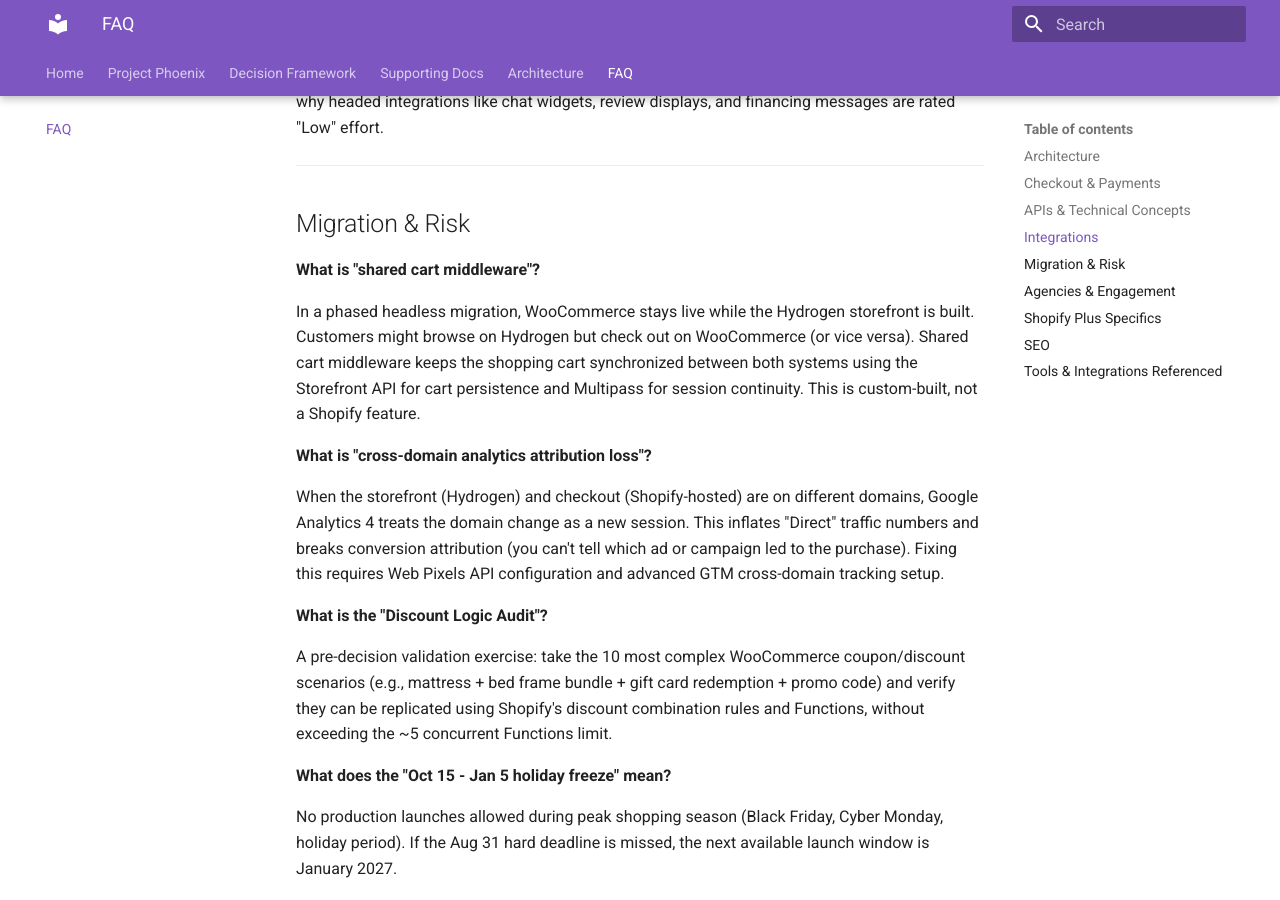
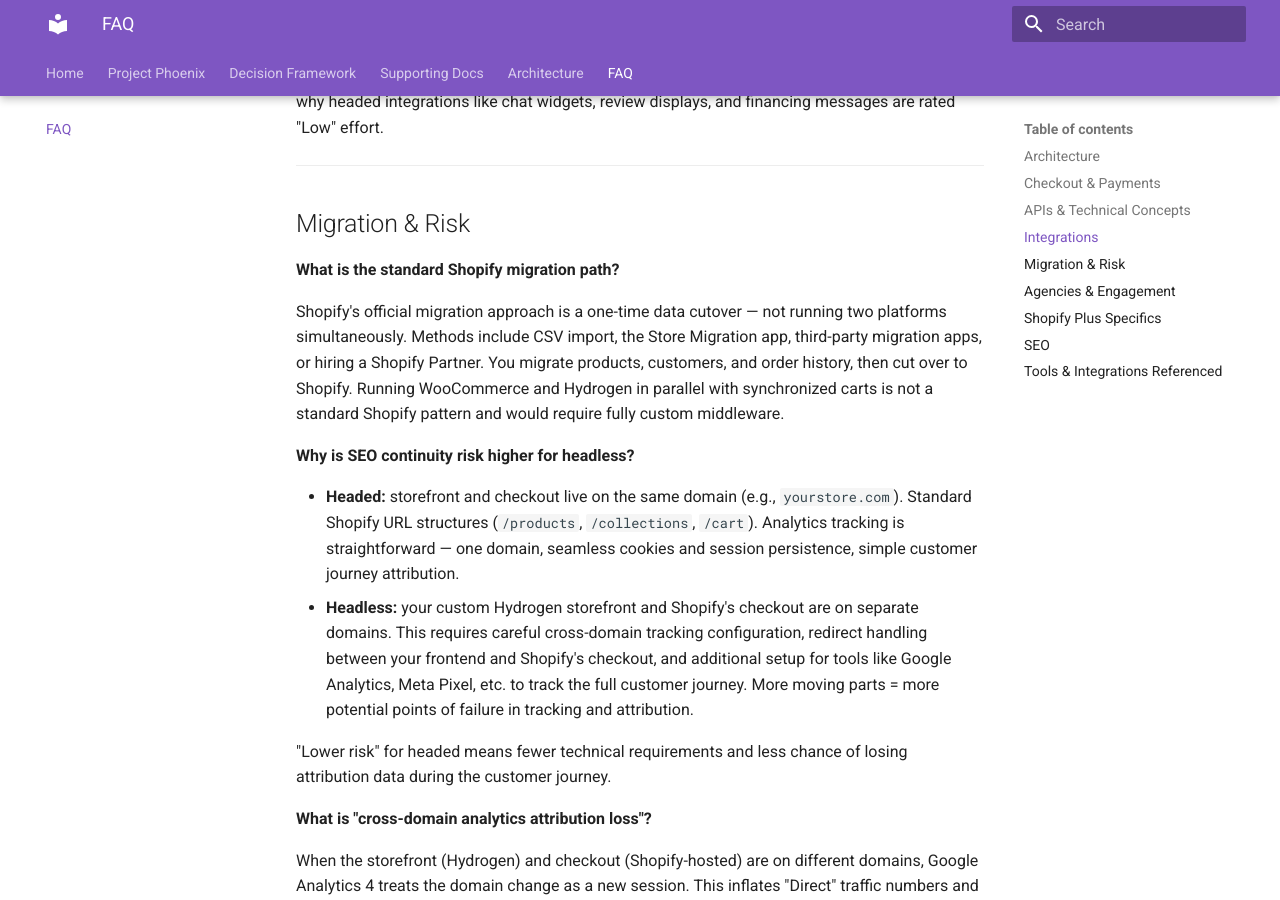
Before and after one commit to charanbobby/Shopify2026, an MkDocs documentation site: the page built from docs/faq.md, in a window 1280 px wide and 900 px high, scrolled down 3472 px. Built offline with MkDocs 1.6.1 and Material for MkDocs 9.7.7, drawn with Linux system fonts in a browser that asks for light colours; comment, search, counter and statistics services are not loaded; some of the changed text lies outside the part shown.

Commit message:
Add SEO risk FAQ; replace shared cart with standard migration path
- Add "Why is SEO continuity risk higher for headless?" FAQ entry
- Replace shared cart middleware FAQ with standard Shopify migration path
- Update checkout routing FAQ to remove shared cart middleware reference

Co-Authored-By: Claude Opus 4.6 <noreply@anthropic.com>

```diff
--- a/docs/faq.md
+++ b/docs/faq.md
@@ -44,7 +44,7 @@ Who controls the checkout experience. In headed, the checkout lives on the same
 
 **What is "Checkout Routing"?**
 
-The mechanism that directs a customer from the storefront to the checkout page. In headed, this is seamless - the customer clicks "Checkout" and stays on the same domain. In headless, the storefront (Hydrogen) and checkout (Shopify-hosted) are on different domains, so your code must: (1) create a checkout via the Storefront API, (2) redirect the customer to Shopify's checkout URL on a separate subdomain, and (3) pass the cart, customer session (via Multipass), and tracking context across the domain boundary. This cross-domain redirect is the root cause of the branding gap, analytics attribution loss, and shared cart middleware complexity.
+The mechanism that directs a customer from the storefront to the checkout page. In headed, this is seamless - the customer clicks "Checkout" and stays on the same domain. In headless, the storefront (Hydrogen) and checkout (Shopify-hosted) are on different domains, so your code must: (1) create a checkout via the Storefront API, (2) redirect the customer to Shopify's checkout URL on a separate subdomain, and (3) pass the cart, customer session (via Multipass), and tracking context across the domain boundary. This cross-domain redirect is the root cause of analytics attribution challenges and requires careful configuration.
 
 **What does "Checkout-Adjacent" mean in the Integration Map?**
 
@@ -102,9 +102,16 @@ The OS 2.0 mechanism that lets Shopify apps add UI components to your theme with
 
 ## Migration & Risk
 
-**What is "shared cart middleware"?**
+**What is the standard Shopify migration path?**
 
-In a phased headless migration, WooCommerce stays live while the Hydrogen storefront is built. Customers might browse on Hydrogen but check out on WooCommerce (or vice versa). Shared cart middleware keeps the shopping cart synchronized between both systems using the Storefront API for cart persistence and Multipass for session continuity. This is custom-built, not a Shopify feature.
+Shopify's official migration approach is a one-time data cutover — not running two platforms simultaneously. Methods include CSV import, the Store Migration app, third-party migration apps, or hiring a Shopify Partner. You migrate products, customers, and order history, then cut over to Shopify. Running WooCommerce and Hydrogen in parallel with synchronized carts is not a standard Shopify pattern and would require fully custom middleware.
+
+**Why is SEO continuity risk higher for headless?**
+
+- **Headed:** storefront and checkout live on the same domain (e.g., `yourstore.com`). Standard Shopify URL structures (`/products`, `/collections`, `/cart`). Analytics tracking is straightforward — one domain, seamless cookies and session persistence, simple customer journey attribution.
+- **Headless:** your custom Hydrogen storefront and Shopify's checkout are on separate domains. This requires careful cross-domain tracking configuration, redirect handling between your frontend and Shopify's checkout, and additional setup for tools like Google Analytics, Meta Pixel, etc. to track the full customer journey. More moving parts = more potential points of failure in tracking and attribution.
+
+"Lower risk" for headed means fewer technical requirements and less chance of losing attribution data during the customer journey.
 
 **What is "cross-domain analytics attribution loss"?**
 
```
